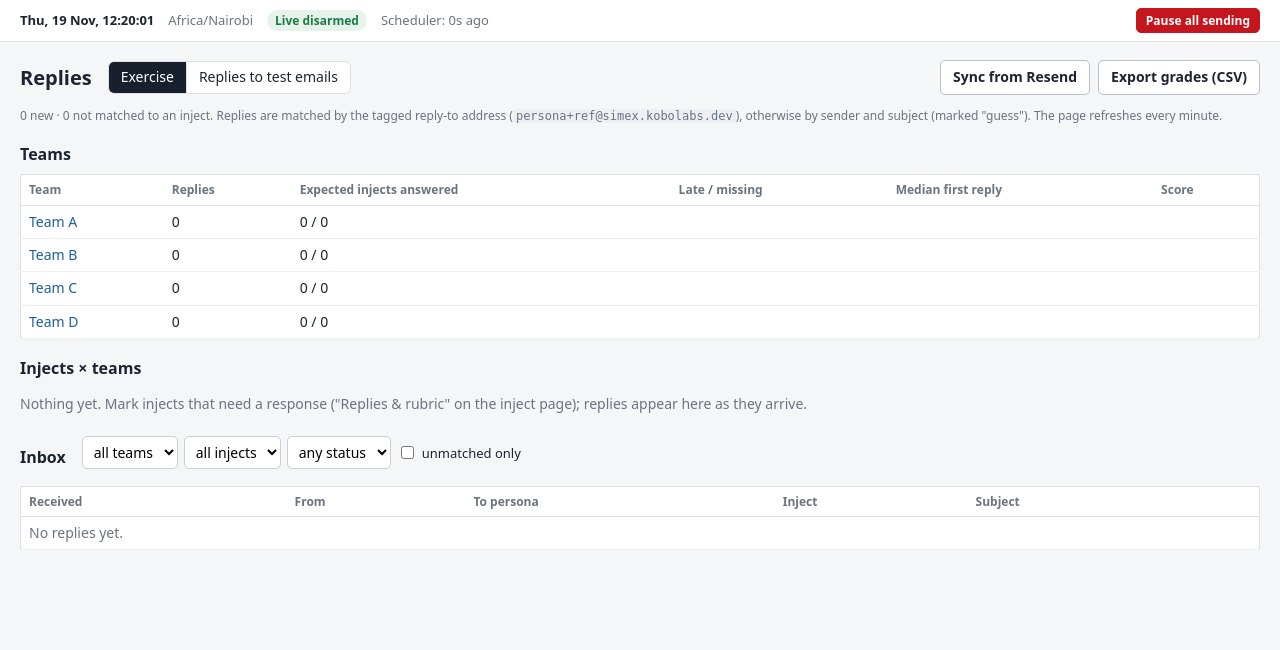
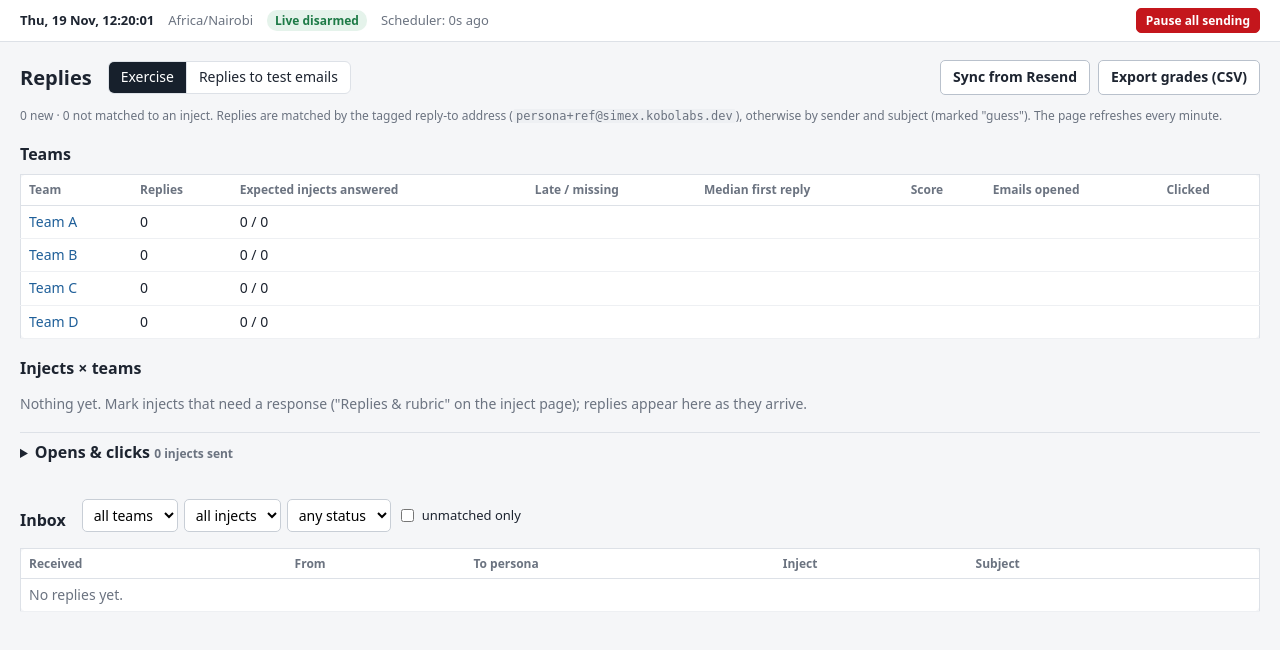
Before and after one commit to joshuaberetta/simex-ops, a FastAPI app: page /replies in a window 1280 px wide. Shown: the part 48-698 px from the top of the page. Run offline with FastAPI, Linux system fonts and the light colour scheme; the visitor is signed in with stand-in values (Sample User, id 1).

Commit message:
Track opens and clicks from Resend webhooks; engagement on the Replies dashboard
Message gets first open/click times and counts, EmailEvent keeps every event; a bounce
is not overwritten by a late delivered; add_missing_columns() adds new nullable columns
to existing tables at startup.

Co-Authored-By: Claude Opus 5.5 <noreply@anthropic.com>

```diff
--- a/app/main.py
+++ b/app/main.py
@@ -22,7 +22,7 @@ from sqlalchemy import func
 from starlette.middleware.sessions import SessionMiddleware
 
 from . import backup, config, db, importer, inbound, mailer, render, scheduler, seed, settings
-from .db import (DELIVERY_MODES, STATUSES, Attachment, Audit, Grade, ImportBatch, InboundAttachment, InboundEmail,
+from .db import (DELIVERY_MODES, STATUSES, Attachment, Audit, EmailEvent, Grade, ImportBatch, InboundAttachment, InboundEmail,
                  Inject, Message, Person, RubricCriterion, SessionLocal, Sender, Team, TestRun, TestRunItem, audit,
                  utcnow)
 
@@ -844,7 +844,8 @@ def message_page(request: Request, mid: int):
             raise HTTPException(404)
         _ = m.inject
         atts = s.query(Attachment.id, Attachment.filename).filter(Attachment.id.in_(m.attachment_ids or [])).all()
-    return page(request, "message.html", tab="log", m=m, atts=atts)
+        events = s.query(EmailEvent).filter_by(message_id=mid).order_by(EmailEvent.at).all()
+    return page(request, "message.html", tab="log", m=m, atts=atts, events=events)
 
 
 # --- settings -------------------------------------------------------------------------------------
@@ -995,6 +996,28 @@ def _grade_total(g):
     return sum(float(v) for v in (g.scores or {}).values() if v not in (None, ""))
 
 
+def _engagement(s, kinds, teams):
+    """Opens and clicks of sent emails: per (inject, team), per inject for shared (Bcc /
+    custom) emails, and per team. Open tracking undercounts (images blocked) and
+    overcounts (Apple Mail prefetches), so it is a signal, not proof of reading."""
+    msgs = (s.query(Message).filter(Message.status == "sent", Message.kind.in_(kinds), Message.inject_id.is_not(None))
+            .order_by(Message.sent_at).all())
+    cells, shared, per_team, inject_ids = {}, {}, {t.id: {"sent": 0, "opened": 0, "clicked": 0} for t in teams}, []
+    for m in msgs:
+        if m.inject_id not in inject_ids:
+            inject_ids.append(m.inject_id)
+        bucket = cells.setdefault((m.inject_id, m.team_id), []) if m.team_id else shared.setdefault(m.inject_id, [])
+        bucket.append(m)
+        if m.team_id in per_team:
+            pt = per_team[m.team_id]
+            pt["sent"] += 1
+            pt["opened"] += bool(m.opened_at)
+            pt["clicked"] += bool(m.clicked_at)
+    injects = {i.id: i for i in s.query(Inject).filter(Inject.id.in_(inject_ids))} if inject_ids else {}
+    rows = [(injects[i], [cells.get((i, t.id), []) for t in teams], shared.get(i, [])) for i in inject_ids if i in injects]
+    return rows, per_team
+
+
 @app.get("/replies", response_class=HTMLResponse)
 def replies_page(request: Request, kind: str = "live", team: int = 0, inject: int = 0, status: str = "",
                  matched: str = ""):
@@ -1054,7 +1077,8 @@ def replies_page(request: Request, kind: str = "live", team: int = 0, inject: in
         new_count = sum(1 for e in all_in if e.status == "new")
         unmatched = sum(1 for e in all_in if e.match == "none" and e.status != "ignored")
         injects_all = s.query(Inject.id, Inject.mel_id).order_by(Inject.seq).all()
-    return page(request, "replies.html", tab="replies", kind=kind, teams=teams, matrix=matrix, team_sum=team_sum,
+        eng_rows, eng_team = _engagement(s, kinds, teams)
+    return page(request, "replies.html", eng_rows=eng_rows, eng_team=eng_team, tab="replies", kind=kind, teams=teams, matrix=matrix, team_sum=team_sum,
                 inbox=inbox[:300], new_count=new_count, unmatched=unmatched, team=team, inject=inject,
                 status=status, matched=matched, injects_all=injects_all,
                 webhook_ready=bool(config.RESEND_WEBHOOK_SECRET),
--- a/app/static/app.css
+++ b/app/static/app.css
@@ -137,3 +137,7 @@ pre.mailtext { white-space: pre-wrap; font: 14px/1.5 system-ui, sans-serif; marg
 .crit { display: flex; margin-bottom: 6px; }
 .crit .wide { flex: 1; min-width: 200px; }
 .scale { display: flex; gap: 4px; margin-top: 4px; }
+
+details.eng { margin: 18px 0; }
+details.eng summary { list-style: revert; }
+h2.inline-h { display: inline; }
--- a/app/templates/inject.html
+++ b/app/templates/inject.html
@@ -151,7 +151,7 @@
 <div class="card">
   <h3>Emails sent for this inject</h3>
   <table class="list small">
-    {% for m in msgs %}<tr><td><a href="/log/{{ m.id }}">{{ m.created_at|local('%d %b %H:%M') }}</a></td><td>{{ m.kind }}</td><td>{{ m.target }}</td><td><span class="status {{ m.status }}">{{ m.status }}</span></td></tr>{% endfor %}
+    {% for m in msgs %}<tr><td><a href="/log/{{ m.id }}">{{ m.created_at|local('%d %b %H:%M') }}</a></td><td>{{ m.kind }}</td><td>{{ m.target }}</td><td><span class="status {{ m.status }}">{{ m.status }}</span></td><td class="muted">{{ m.delivery or '' }}{% if m.opened_at %} · opened{% endif %}{% if m.click_count %} · {{ m.click_count }} clicks{% endif %}</td></tr>{% endfor %}
   </table>
 </div>
 {% endif %}
--- a/app/templates/log.html
+++ b/app/templates/log.html
@@ -15,7 +15,9 @@
   <tr><td class="nowrap"><a href="/log/{{ m.id }}">{{ m.created_at|local('%d %b %H:%M:%S') }}</a></td><td>{{ m.kind }}</td>
     <td>{% if m.inject %}<a href="/injects/{{ m.inject.id }}">{{ m.inject.mel_id }}</a>{% endif %}</td><td>{{ m.target }}</td>
     <td>{{ m.to|join(', ') }}{% if m.bcc %} <span class="muted">+{{ m.bcc|length }} bcc</span>{% endif %}</td><td>{{ m.subject }}</td>
-    <td><span class="status {{ m.status }}">{{ m.status }}</span>{% if m.error %}<div class="err">{{ m.error[:140] }}</div>{% endif %}</td></tr>
+    <td><span class="status {{ m.status }}">{{ m.status }}</span>{% if m.error %}<div class="err">{{ m.error[:140] }}</div>{% endif %}
+      {% if m.delivery %}<div class="{{ 'err' if m.delivery in ('bounced', 'complained') else 'muted' }}">{{ m.delivery }}</div>{% endif %}
+      {% if m.opened_at %}<div class="muted">opened{% if m.click_count %} · {{ m.click_count }} click{{ '' if m.click_count == 1 else 's' }}{% endif %}</div>{% endif %}</td></tr>
   {% else %}<tr><td colspan="7" class="muted">Nothing sent yet.</td></tr>{% endfor %}
 </table>
 </section>
--- a/app/templates/message.html
+++ b/app/templates/message.html
@@ -15,6 +15,10 @@
   <dt>Subject</dt><dd>{{ m.subject }}</dd>
   {% if atts %}<dt>Files</dt><dd>{% for id, fn in atts %}<a href="/attachments/{{ id }}">{{ fn }}</a>{{ ', ' if not loop.last }}{% endfor %}</dd>{% endif %}
   {% if m.resend_id %}<dt>Resend id</dt><dd><code>{{ m.resend_id }}</code></dd>{% endif %}
+  {% if m.delivery %}<dt>Delivery</dt><dd>{{ m.delivery }} {{ m.delivery_at|local('%d %b %H:%M') if m.delivery_at }}</dd>{% endif %}
+  {% if m.opened_at %}<dt>Opened</dt><dd>first {{ m.opened_at|local('%d %b %H:%M:%S') }} · {{ m.open_count or 1 }} time(s)</dd>{% endif %}
+  {% if m.clicked_at %}<dt>Clicked</dt><dd>first {{ m.clicked_at|local('%d %b %H:%M:%S') }} · {{ m.click_count }} click(s)</dd>{% endif %}
+  {% if events %}<dt>Events</dt><dd>{% for e in events %}{{ e.at|local('%H:%M:%S') }} {{ e.type }}{% if e.link %} <a href="{{ e.link }}" rel="noreferrer noopener" target="_blank">{{ e.link[:80] }}</a>{% endif %}<br>{% endfor %}</dd>{% endif %}
   {% if m.error %}<dt>Error</dt><dd class="err">{{ m.error }}</dd>{% endif %}
 </dl>
 <iframe class="mail tall" sandbox srcdoc="{{ m.html }}"></iframe>
--- a/app/templates/replies.html
+++ b/app/templates/replies.html
@@ -18,12 +18,14 @@
 
 <h2>Teams</h2>
 <table class="list">
-  <thead><tr><th>Team</th><th>Replies</th><th>Expected injects answered</th><th>Late / missing</th><th>Median first reply</th><th>Score</th></tr></thead>
-  {% for t in teams %}{% set ts = team_sum[t.id] %}
+  <thead><tr><th>Team</th><th>Replies</th><th>Expected injects answered</th><th>Late / missing</th><th>Median first reply</th><th>Score</th><th>Emails opened</th><th>Clicked</th></tr></thead>
+  {% for t in teams %}{% set ts = team_sum[t.id] %}{% set et = eng_team[t.id] %}
   <tr><td><a href="/replies?kind={{ kind }}&team={{ t.id }}">{{ t.name }}</a></td><td>{{ ts.replies }}</td>
     <td>{{ ts.answered }} / {{ ts.expected }}</td><td>{{ ts.late or '' }}</td>
     <td>{% if ts.minutes %}{{ (ts.minutes|sort)[(ts.minutes|length) // 2] }} min{% endif %}</td>
-    <td>{% if ts.max %}{{ '%g'|format(ts.score) }} / {{ '%g'|format(ts.max) }} <span class="muted">({{ (100 * ts.score / ts.max)|round|int }}%)</span>{% endif %}</td></tr>
+    <td>{% if ts.max %}{{ '%g'|format(ts.score) }} / {{ '%g'|format(ts.max) }} <span class="muted">({{ (100 * ts.score / ts.max)|round|int }}%)</span>{% endif %}</td>
+    <td>{% if et.sent %}{{ et.opened }} / {{ et.sent }} <span class="muted">({{ (100 * et.opened / et.sent)|round|int }}%)</span>{% endif %}</td>
+    <td>{% if et.sent %}{{ et.clicked }}{% endif %}</td></tr>
   {% endfor %}
 </table>
 
@@ -51,6 +53,26 @@
 <p class="muted small">Rows: injects marked "reply expected" (set on the inject page, with a rubric) and any inject that got a reply. Click a cell to read the team's replies and grade them.</p>
 {% else %}<p class="muted">Nothing yet. Mark injects that need a response ("Replies &amp; rubric" on the inject page); replies appear here as they arrive.</p>{% endif %}
 
+<details class="eng" {{ 'open' if eng_rows and not matrix }}>
+<summary><h2 class="inline-h">Opens &amp; clicks <span class="muted small">{{ eng_rows|length }} injects sent</span></h2></summary>
+{% if eng_rows %}
+<div class="scroll">
+<table class="list matrix">
+  <thead><tr><th>Inject</th>{% for t in teams %}<th>{{ t.name }}</th>{% endfor %}<th>Shared email (Bcc / custom)</th></tr></thead>
+  {% for inj, cells, shared in eng_rows %}
+  <tr><td><a href="/injects/{{ inj.id }}">{{ inj.mel_id }}</a> <span class="small">{{ (inj.subject or '')[:50] }}</span></td>
+    {% for ms in cells %}<td class="cell {{ 'replied' if ms and ms|selectattr('opened_at')|list else ('missing' if ms and ms|selectattr('delivery', 'in', ['bounced', 'complained'])|list else '') }}">
+      {% for m in ms %}<a href="/log/{{ m.id }}">{% if m.delivery in ('bounced', 'complained') %}<span class="err">{{ m.delivery }}</span>{% elif m.opened_at %}opened {{ m.opened_at|local('%H:%M') }}{% if m.open_count and m.open_count > 1 %} ×{{ m.open_count }}{% endif %}{% elif m.delivery == 'delivered' %}<span class="muted">delivered</span>{% else %}<span class="muted">sent</span>{% endif %}{% if m.click_count %} · {{ m.click_count }} click{{ '' if m.click_count == 1 else 's' }}{% endif %}</a>{% endfor %}
+      {% if not ms %}<span class="muted">—</span>{% endif %}</td>{% endfor %}
+    <td class="small">{% for m in shared %}<a href="/log/{{ m.id }}">{{ m.target }}: {% if m.opened_at %}opened ×{{ m.open_count or 1 }}{% else %}{{ m.delivery or 'sent' }}{% endif %}{% if m.click_count %} · {{ m.click_count }} clicks{% endif %}</a><br>{% endfor %}</td>
+  </tr>
+  {% endfor %}
+</table>
+</div>
+<p class="muted small">From Resend's open and click tracking. Opens are a signal, not proof: they are missed when a client blocks images and can be faked by mail apps that pre-load images (Apple Mail). A click always counts as an open. One shared email goes to many people, so its opens can't be split by team.</p>
+{% else %}<p class="muted">No emails sent yet.</p>{% endif %}
+</details>
+
 <div class="bar"><h2>Inbox</h2>
 <form method="get" class="filters">
   <input type="hidden" name="kind" value="{{ kind }}">
```
Also changed, not shown: app/db.py (+35 -2 lines), app/inbound.py (+35 -5 lines), tests/test_flow.py (+38 -0 lines).
